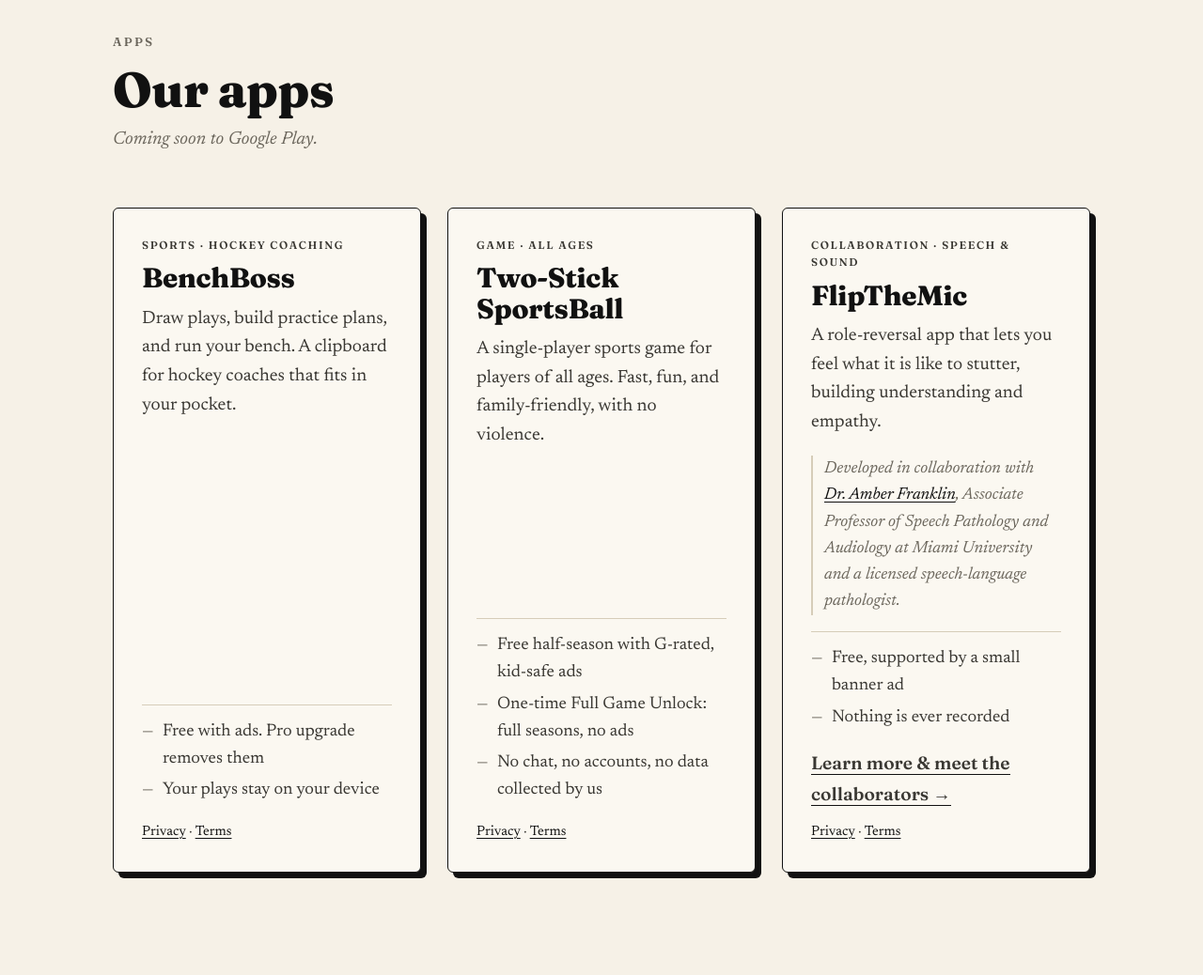
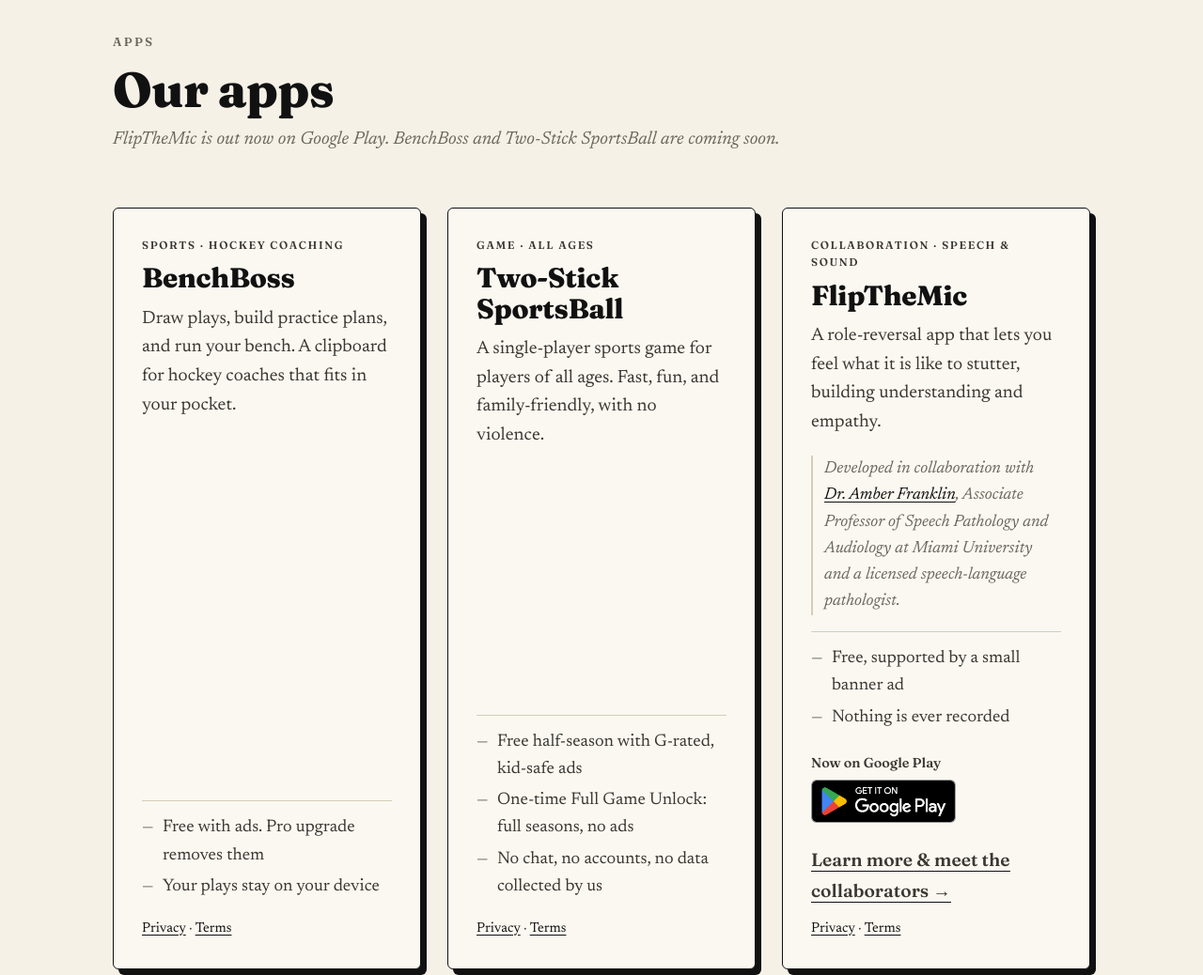
Before and after one commit to drpaj12/whistle-raven-AND-footnote, a plain HTML site: page index.html in a window 1280 px wide. Shown: the part 1560-2598 px from the top of the page at 94% size. Drawn offline with Linux system fonts and the light colour scheme.

Commit message:
FlipTheMic released: add Get it on Google Play badge and links
Co-Authored-By: Claude Opus 5.5 <noreply@anthropic.com>

```diff
--- a/index.html
+++ b/index.html
@@ -106,7 +106,7 @@
         <header class="section-head">
           <p class="section-label">Apps</p>
           <h2 id="apps-h">Our apps</h2>
-          <p class="section-sub">Coming soon to Google Play.</p>
+          <p class="section-sub">FlipTheMic is out now on Google Play. BenchBoss and Two-Stick SportsBall are coming soon.</p>
         </header>
         <div class="apps__grid">
           <article class="app">
@@ -139,6 +139,8 @@
               <li>Free, supported by a small banner ad</li>
               <li>Nothing is ever recorded</li>
             </ul>
+            <p class="app__status">Now on Google Play</p>
+            <p class="app__play"><a class="play-badge" href="https://play.google.com/store/apps/details?id=com.whistleravenfootnote.flipthemic" rel="noopener"><img src="/assets/google-play-badge.png" alt="Get it on Google Play" width="564" height="168"></a></p>
             <p class="app__more"><a href="/flipthemic">Learn more &amp; meet the collaborators &rarr;</a></p>
             <p class="app__links"><a href="/privacy#flipthemic">Privacy</a> &middot; <a href="/terms#flipthemic">Terms</a></p>
           </article>
@@ -237,6 +239,7 @@
         <p class="site-footer__links"><a href="/privacy">Privacy Policy</a> &middot; <a href="/terms">Terms of Use</a></p>
         <p>&copy; <span id="year">2026</span> Whistle, Raven &amp; Footnote LLC. All rights reserved.</p>
         <p>Oxford, Ohio</p>
+        <p class="site-footer__tm">Google Play and the Google Play logo are trademarks of Google LLC.</p>
       </div>
     </div>
   </footer>
--- a/styles.css
+++ b/styles.css
@@ -252,3 +252,13 @@ nav a[aria-current="page"]::after { transform: scaleX(1); }
 @media (max-width: 720px) {
   .product-cols, .people { grid-template-columns: 1fr; }
 }
+
+/* Google Play badge */
+.play-badge { display: inline-block; line-height: 0; margin-top: 14px; border-radius: 8px; }
+.play-badge img { height: 54px; width: auto; display: block; }
+.play-badge:focus-visible { outline: 3px solid var(--ink); outline-offset: 3px; }
+.app__status { margin: 4px 0 0; font-family: var(--display); font-weight: 600; font-size: .9rem; }
+.app__play { margin: 0 0 12px; }
+.app__play .play-badge { margin-top: 6px; }
+.app__play .play-badge img { height: 46px; }
+.site-footer__tm { font-size: .8rem; opacity: .75; }
```
Also changed, not shown: flipthemic.html (+4 -1 lines), assets/google-play-badge.png (added).
